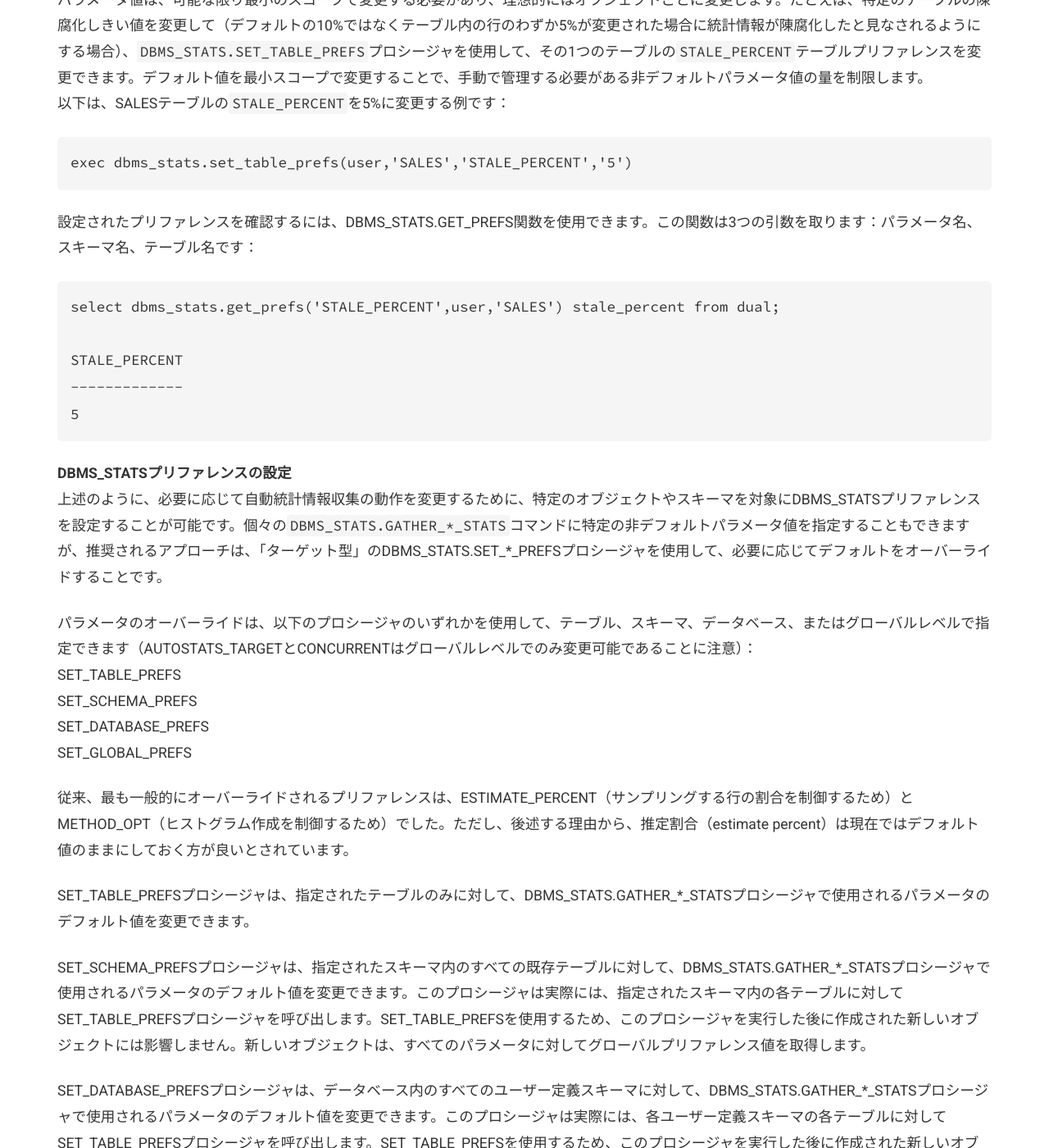
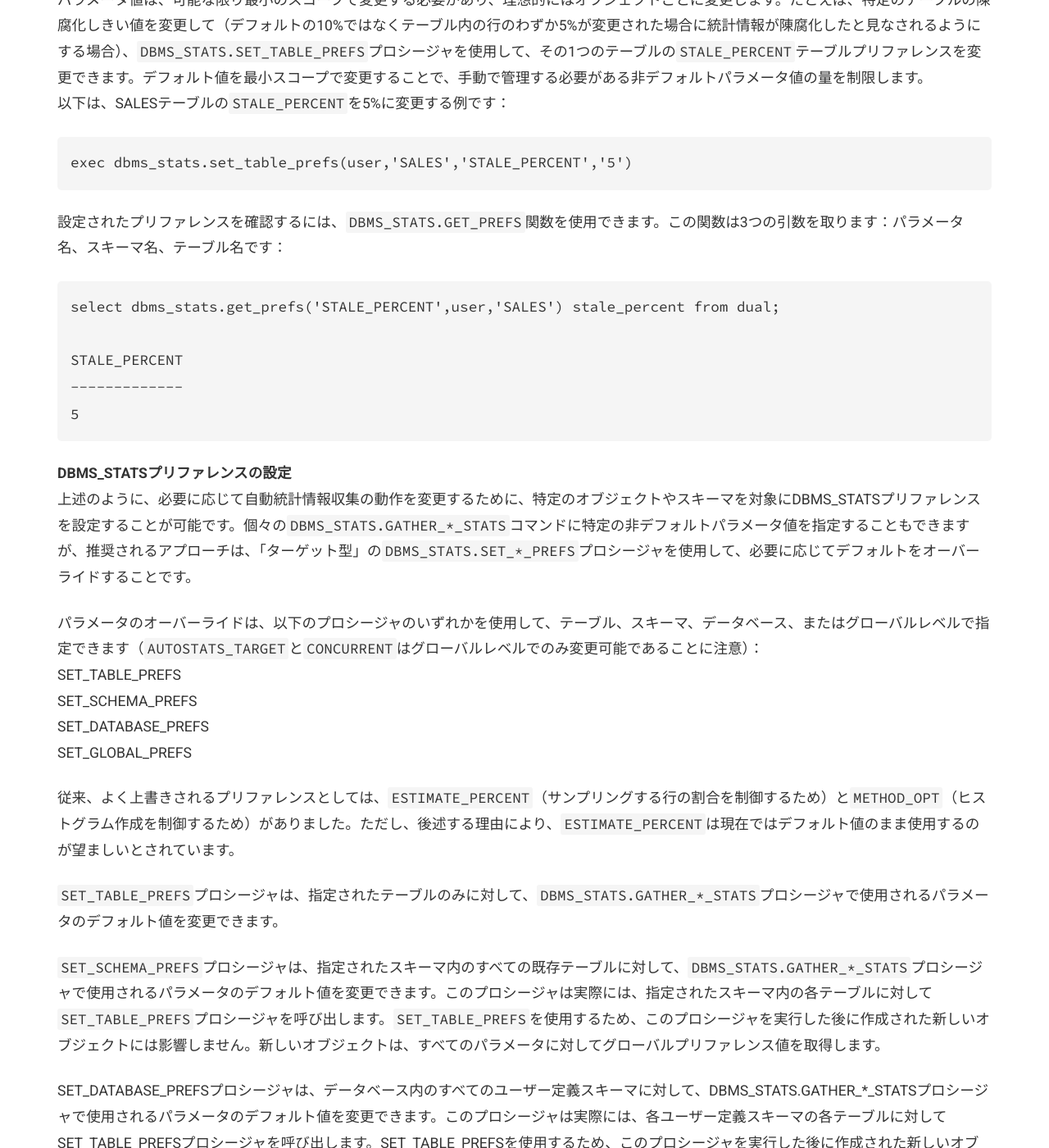
Before and after one commit to goodwaysIT/ja, a Jekyll site: the page built from _posts/2025-06-16-How-to-Gather-Statistics-with-Oracle-Database.md, in a window 1280 px wide and 1400 px high, scrolled down 1044 px. Shown: the whole window at 82% size. Built offline with Jekyll 4.4.1, drawn with Linux system fonts in a browser that asks for light colours; some of the changed text lies outside the part shown.

Commit message:
Update 2025-06-16-How-to-Gather-Statistics-with-Oracle-Database.md

````diff
--- a/_posts/2025-06-16-How-to-Gather-Statistics-with-Oracle-Database.md
+++ b/_posts/2025-06-16-How-to-Gather-Statistics-with-Oracle-Database.md
@@ -8,15 +8,15 @@ tags: [Database maintenance, Database deployment,Database optimization, oracle]
 image: /assets/images/posts/Best-Practices-for-Gathering-Optimizer-Statistics-with-Oracle-Database.jpg
 ---
 
-**戦略**
-Oracleにおける統計情報収集の推奨方法は、自動統計情報収集を使用することです。確立された手動統計情報収集手順が既にある場合は、そちらを使用する方が好ましいかもしれません。どの方法を選択するにしても、まずデフォルトのグローバル設定がニーズを満たしているか検討してください。ほとんどの場合、デフォルト設定で十分ですが、変更したい場合は`SET_GLOBAL_PREFS`で変更できます。その後、必要に応じてDBMS_STATSの「設定プリファレンス」プロシージャを使用してグローバルデフォルトをオーバーライドできます。
+**はじめに**
+Oracleにおける統計情報の収集には、自動統計情報収集を使用することが推奨されます。既に確立された手動による統計情報収集手順がある場合は、そちらを使用することもできます。いずれの方法を選択する場合でも、まずデフォルトのグローバル設定がニーズを満たしているかどうかを検討する必要があります。ほとんどの場合、デフォルト設定で問題ありませんが、変更が必要な場合は`SET_GLOBAL_PREFS`で変更できます。変更後、必要に応じてDBMS_STATSの「設定優先度」プロシージャを使用して、グローバルデフォルトをオーバーライドできます。
 
 例えば、増分統計を必要とするテーブルや特定のヒストグラムセットを必要とするテーブルには`SET_TABLE_PREFS`を使用します。
 この方法により、統計情報を収集する方法を宣言できるため、個々の「統計収集」操作ごとにパラメータを調整する必要がなくなります。`gather table/schema/database stats`のデフォルトパラメータを自由に使用でき、選択した統計ポリシーが確実に適用されます。さらに、自動統計情報収集と手動統計情報収集を自由に切り替えることが可能になります。
 
-このセクションでは、この戦略の実装方法について説明します。
+本文では、この戦略の実装方法について説明します。
 
-**自動統計情報収集**
+**自動統計収集**
 Oracleデータベースは、統計情報が欠落している、または「陳腐化」（期限切れ）しているデータベースオブジェクトの統計情報を収集します。これは、事前に定義されたメンテナンスウィンドウ中に実行される自動タスクによって行われます。Oracleは内部で統計情報を必要とするデータベースオブジェクトを優先順位付けするため、更新された統計情報を最も必要とするオブジェクトが最初に処理されます。
 
 自動統計情報収集ジョブは`DBMS_STATS.GATHER_DATABASE_STATS_JOB_PROC`プロシージャを使用します。このプロシージャは、他の`DBMS_STATS.GATHER_*_STATS`プロシージャと同じデフォルトパラメータ値を使用します。デフォルト設定はほとんどの場合十分です。ただし、統計情報収集パラメータのデフォルト値を変更する必要が生じることがあり、これは`DBMS_STATS.SET_*_PREF`プロシージャを使用して実現できます。
@@ -25,7 +25,7 @@ Oracleデータベースは、統計情報が欠落している、または「
 ```sql
 exec dbms_stats.set_table_prefs(user,'SALES','STALE_PERCENT','5')
 ```
-設定されたプリファレンスを確認するには、DBMS_STATS.GET_PREFS関数を使用できます。この関数は3つの引数を取ります：パラメータ名、スキーマ名、テーブル名です：
+設定されたプリファレンスを確認するには、`DBMS_STATS.GET_PREFS`関数を使用できます。この関数は3つの引数を取ります：パラメータ名、スキーマ名、テーブル名です：
 ```sql
 select dbms_stats.get_prefs('STALE_PERCENT',user,'SALES') stale_percent from dual;
 
@@ -35,19 +35,19 @@ STALE_PERCENT
 ```
 
 **DBMS_STATSプリファレンスの設定**
-上述のように、必要に応じて自動統計情報収集の動作を変更するために、特定のオブジェクトやスキーマを対象にDBMS_STATSプリファレンスを設定することが可能です。個々の`DBMS_STATS.GATHER_*_STATS`コマンドに特定の非デフォルトパラメータ値を指定することもできますが、推奨されるアプローチは、「ターゲット型」のDBMS_STATS.SET_*_PREFSプロシージャを使用して、必要に応じてデフォルトをオーバーライドすることです。
+上述のように、必要に応じて自動統計情報収集の動作を変更するために、特定のオブジェクトやスキーマを対象にDBMS_STATSプリファレンスを設定することが可能です。個々の`DBMS_STATS.GATHER_*_STATS`コマンドに特定の非デフォルトパラメータ値を指定することもできますが、推奨されるアプローチは、「ターゲット型」の`DBMS_STATS.SET_*_PREFS`プロシージャを使用して、必要に応じてデフォルトをオーバーライドすることです。
 
-パラメータのオーバーライドは、以下のプロシージャのいずれかを使用して、テーブル、スキーマ、データベース、またはグローバルレベルで指定できます（AUTOSTATS_TARGETとCONCURRENTはグローバルレベルでのみ変更可能であることに注意）：
+パラメータのオーバーライドは、以下のプロシージャのいずれかを使用して、テーブル、スキーマ、データベース、またはグローバルレベルで指定できます（`AUTOSTATS_TARGET`と`CONCURRENT`はグローバルレベルでのみ変更可能であることに注意）：
 SET_TABLE_PREFS
 SET_SCHEMA_PREFS
 SET_DATABASE_PREFS
 SET_GLOBAL_PREFS
 
-従来、最も一般的にオーバーライドされるプリファレンスは、ESTIMATE_PERCENT（サンプリングする行の割合を制御するため）とMETHOD_OPT（ヒストグラム作成を制御するため）でした。ただし、後述する理由から、推定割合（estimate percent）は現在ではデフォルト値のままにしておく方が良いとされています。
+従来、よく上書きされるプリファレンスとしては、`ESTIMATE_PERCENT`（サンプリングする行の割合を制御するため）と`METHOD_OPT`（ヒストグラム作成を制御するため）がありました。ただし、後述する理由により、`ESTIMATE_PERCENT`は現在ではデフォルト値のまま使用するのが望ましいとされています。
 
-SET_TABLE_PREFSプロシージャは、指定されたテーブルのみに対して、DBMS_STATS.GATHER_*_STATSプロシージャで使用されるパラメータのデフォルト値を変更できます。
+`SET_TABLE_PREFS`プロシージャは、指定されたテーブルのみに対して、`DBMS_STATS.GATHER_*_STATS`プロシージャで使用されるパラメータのデフォルト値を変更できます。
 
-SET_SCHEMA_PREFSプロシージャは、指定されたスキーマ内のすべての既存テーブルに対して、DBMS_STATS.GATHER_*_STATSプロシージャで使用されるパラメータのデフォルト値を変更できます。このプロシージャは実際には、指定されたスキーマ内の各テーブルに対してSET_TABLE_PREFSプロシージャを呼び出します。SET_TABLE_PREFSを使用するため、このプロシージャを実行した後に作成された新しいオブジェクトには影響しません。新しいオブジェクトは、すべてのパラメータに対してグローバルプリファレンス値を取得します。
+`SET_SCHEMA_PREFS`プロシージャは、指定されたスキーマ内のすべての既存テーブルに対して、`DBMS_STATS.GATHER_*_STATS`プロシージャで使用されるパラメータのデフォルト値を変更できます。このプロシージャは実際には、指定されたスキーマ内の各テーブルに対して`SET_TABLE_PREFS`プロシージャを呼び出します。`SET_TABLE_PREFS`を使用するため、このプロシージャを実行した後に作成された新しいオブジェクトには影響しません。新しいオブジェクトは、すべてのパラメータに対してグローバルプリファレンス値を取得します。
 
 SET_DATABASE_PREFSプロシージャは、データベース内のすべてのユーザー定義スキーマに対して、DBMS_STATS.GATHER_*_STATSプロシージャで使用されるパラメータのデフォルト値を変更できます。このプロシージャは実際には、各ユーザー定義スキーマの各テーブルに対してSET_TABLE_PREFSプロシージャを呼び出します。SET_TABLE_PREFSを使用するため、このプロシージャを実行した後に作成された新しいオブジェクトには影響しません。新しいオブジェクトは、すべてのパラメータに対してグローバルプリファレンス値を取得します。ADD_SYSパラメータをTRUEに設定することで、Oracle所有のスキーマ（sys、systemなど）を含めることも可能です。
 
````
